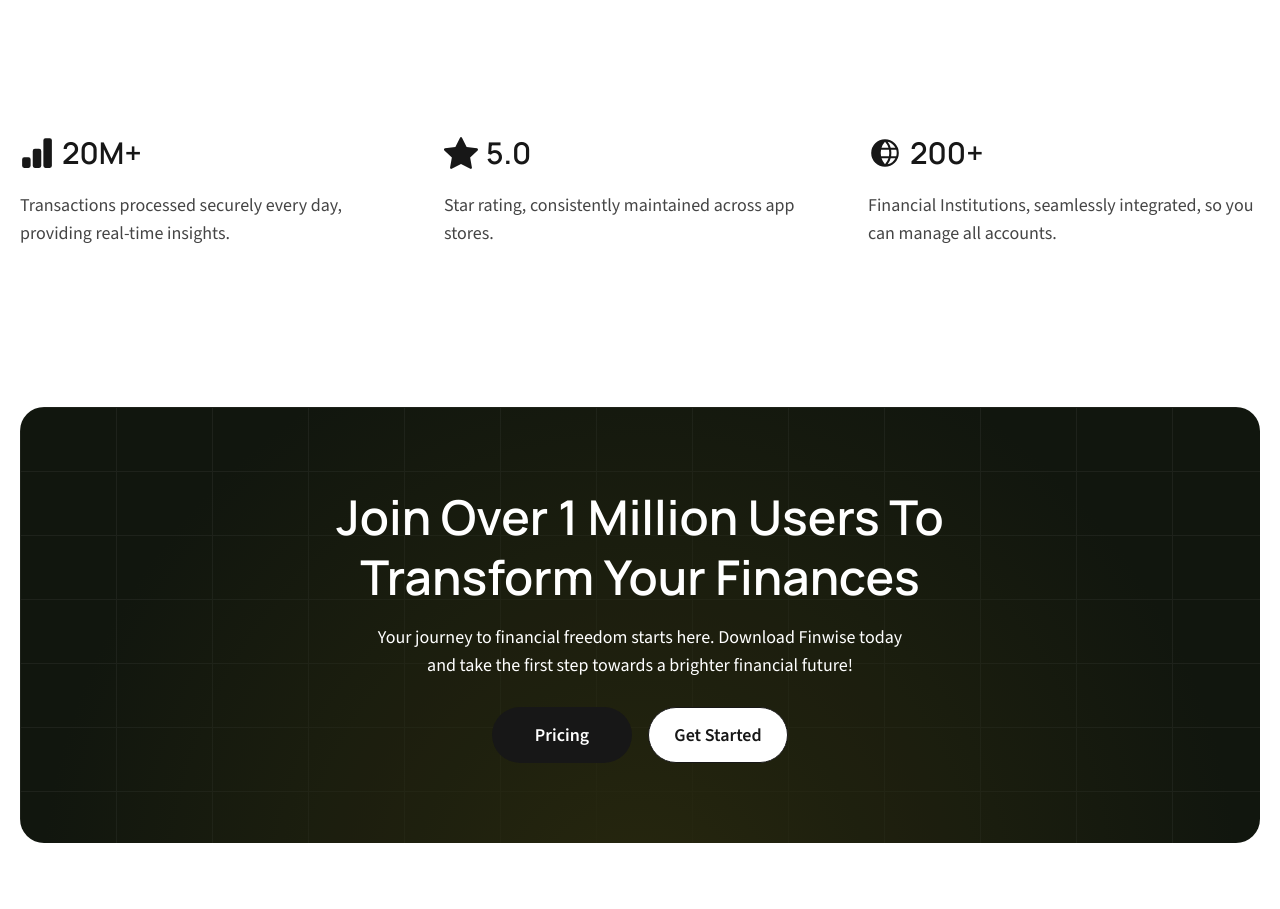
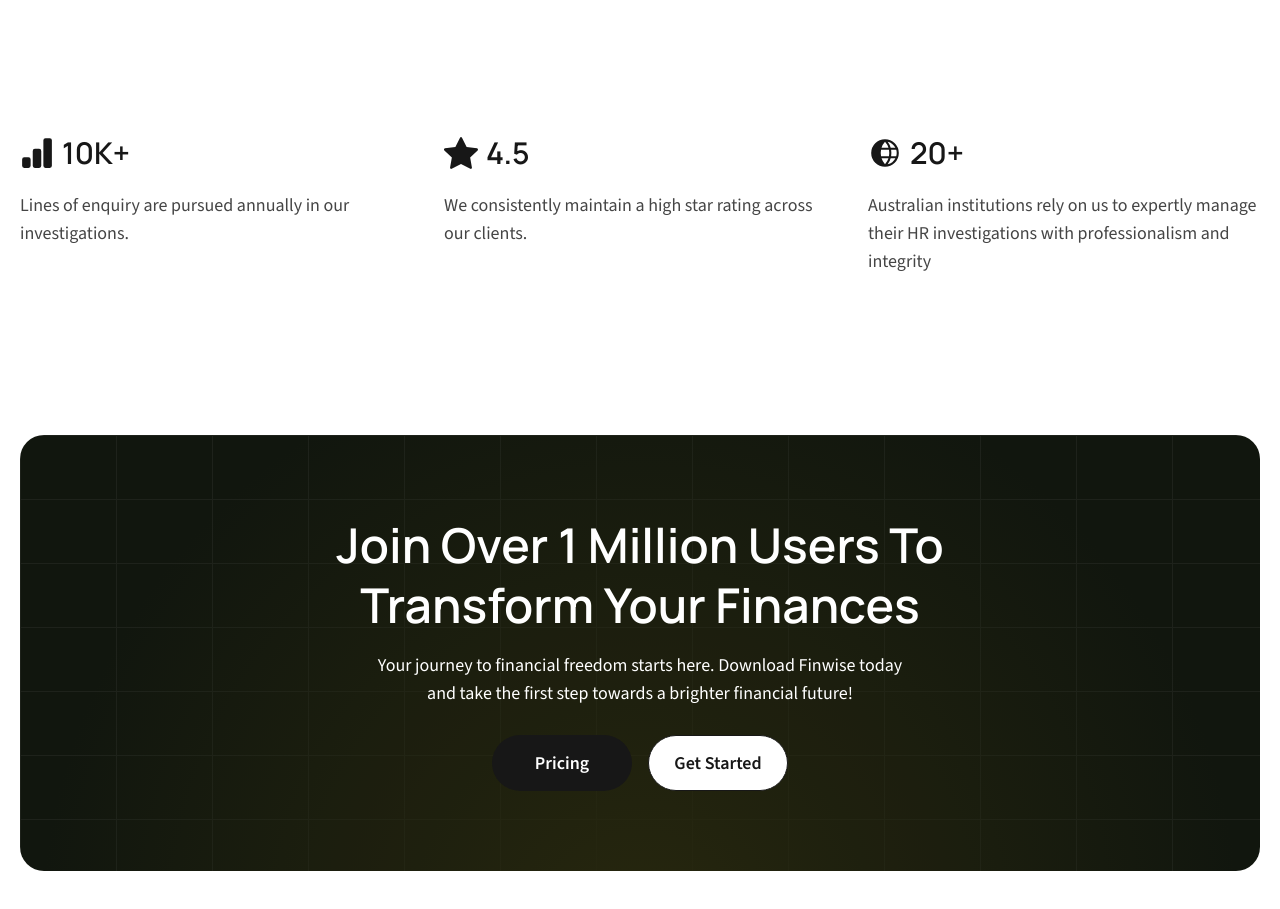
Before and after one commit to Cavianto/sentinela, a Next.js app: page / in a window 1280 px wide. Shown: the part 5840-6749 px from the top of the page. Built offline with nearby package versions, Linux system fonts and the light colour scheme.

Commit message:
Update stats.tsx

```diff
--- a/src/data/stats.tsx
+++ b/src/data/stats.tsx
@@ -5,18 +5,18 @@
 
 export const stats: IStats[] = [
     {
-        title: "20M+",
+        title: "10K+",
         icon: <BsBarChartFill size={34} className="text-blue-500" />,
-        description: "Transactions processed securely every day, providing real-time insights."
+        description: "Lines of enquiry are pursued annually in our investigations."
     },
     {
-        title: "5.0",
+        title: "4.5",
         icon: <BsFillStarFill size={34} className="text-yellow-500" />,
-        description: "Star rating, consistently maintained across app stores."
+        description: "We consistently maintain a high star rating across our clients."
     },
     {
-        title: "200+ ",
+        title: "20+ ",
         icon: <PiGlobeFill size={34} className="text-green-600" />,
-        description: "Financial Institutions, seamlessly integrated, so you can manage all accounts."
+        description: "Australian institutions rely on us to expertly manage their HR investigations with professionalism and integrity"
     }
 ];
```
